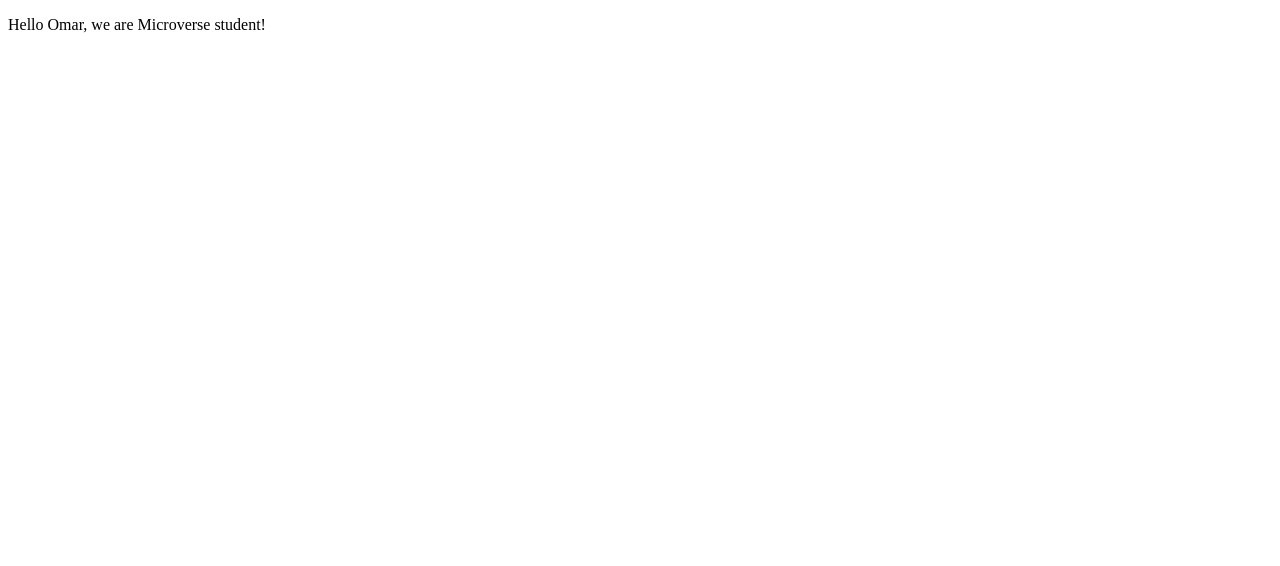
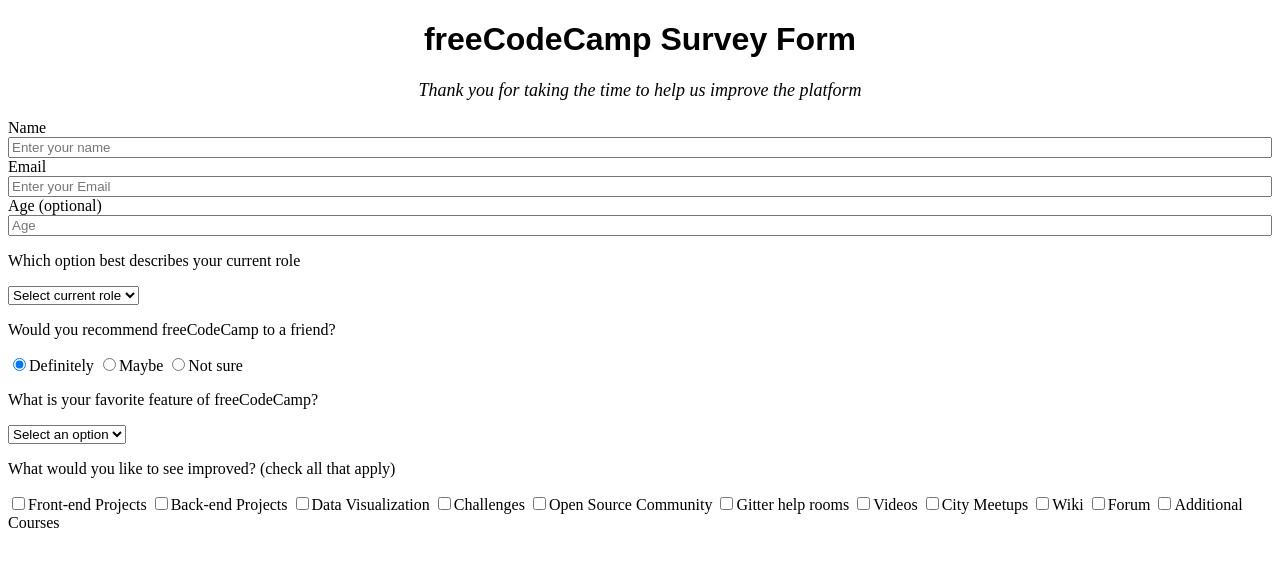
Before and after one commit to luyvannda/Microverse_Omar, a plain HTML site: page index.html in a window 1280 px wide. Drawn offline with Linux system fonts and the light colour scheme.

Commit message:
2nd edition

```diff
--- a/css/style.css
+++ b/css/style.css
@@ -0,0 +1,16 @@
+#title{
+    text-align: center;
+    font-family: sans-serif;
+
+}
+
+#description{
+    text-align: center;
+    font-style: italic;
+    font-size: large;
+}
+
+#survey-form{
+    display: flex;
+    flex-direction: column;
+}
--- a/index.html
+++ b/index.html
@@ -7,10 +7,90 @@
   </head>
 
   <body>
+    <h1 id="title">freeCodeCamp Survey Form</h1>
+    <p id="description">Thank you for taking the time to help us improve the platform <p>
+
+    <form id="survey-form">
+      <label id="name-label">Name</label>
+      <input id="name" name="name" type="text" placeholder="Enter your name" required></input>
+      <label id="email-label">Email</label>
+      <input id="email" name="email" type="email" placeholder="Enter your Email" required></input>
+      <label id="number-label">Age <span class="tips">(optional) </span></label>
+      <input id="number" name="age" type="number" min="18" max="65" placeholder="Age"></input>
+
+      <div id="role-form">
+      <p>Which option best describes your current role</p>
+       <select id="dropdown" name="role">
+        <option disabled selected value> Select current role</option>
+        <option value="option1">Student</option>
+        <option value="option2">Full Time Job</option>
+        <option value="option3">Full Time Learner</option>
+        <option value="option4">Prefer not to say</option>
+        <option value="option5">Other</option>
+      </select>
+      </div>
+
+      <div id="recommend">
+      <p>Would you recommend freeCodeCamp to a friend?</p>
+      <input type="radio" name="recommend" value="definitely" checked>Definitely</input>
+      <input type="radio" name="recommend" value="maybe">Maybe</input>
+      <input type="radio" name="recommend" value="not sure">Not sure</input>
+    </div>
+    </form>
+
+
+    <div id="favorite-form">
+      <p>What is your favorite feature of freeCodeCamp?</p>
+       <select id="dropdown" name="role">
+        <option disabled selected value> Select an option</option>
+        <option value="option1">Challenges</option>
+        <option value="option2">Projects</option>
+        <option value="option3">Community</option>
+        <option value="option4">Open Source</option>
+      </select>
+      </div>
+
+      <div id="prefer-form">
+        <P>What would you like to see improved? <span class="tips">(check all that apply)
+        </span></P>
+
+        <label><input value="front-end-projects" type="checkbox" class="check-box"
+          >Front-end Projects</label>
+
+          <label><input value="back-end-projects" type="checkbox" class="check-box"
+          >Back-end Projects</label>
+
+        <label><input value="data-visualization" type="checkbox" class="check-box"
+        >Data Visualization</label>
+
+      <label><input value="challenges" type="checkbox" class="check-box"
+    >Challenges</label>
+
+  <label><input value="open-source-community" type="checkbox" class="check-box"
+>Open Source Community</label>
+
+  <label><input value="gitter-help-rooms" type="checkbox" class="check-box"
+    >Gitter help rooms</label>
+
+     <label><input value="videos" type="checkbox" class="check-box"
+        >Videos</label>
+
+          <label><input value="city-meetups" type="checkbox" class="check-box"
+            >City Meetups</label>
+
+              <label><input value="wiki" type="checkbox" class="check-box"
+                >Wiki</label>
+
+                  <label><input value="forum" type="checkbox" class="check-box"
+                >Forum</label>
+
+              <label><input value="additional-courses" type="checkbox" class="check-box"
+            >Additional Courses</label>
+      </div>
+
+
+
     <script src="https://cdn.freecodecamp.org/testable-projects-fcc/v1/bundle.js"></script>
-
-    <p>Hello Omar, we are Microverse student!</p>
-
     <script  src="js/index.js"></script>
   </body>
 </html>
```
Also changed, not shown: 1 other file.
